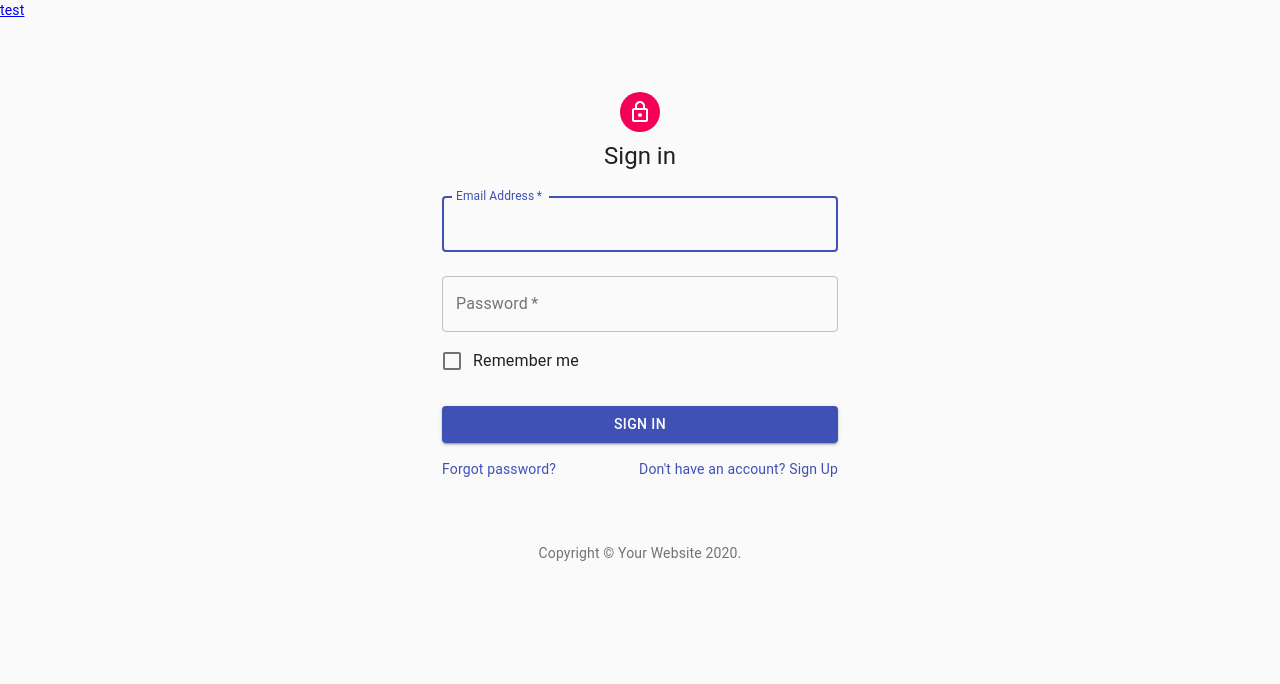
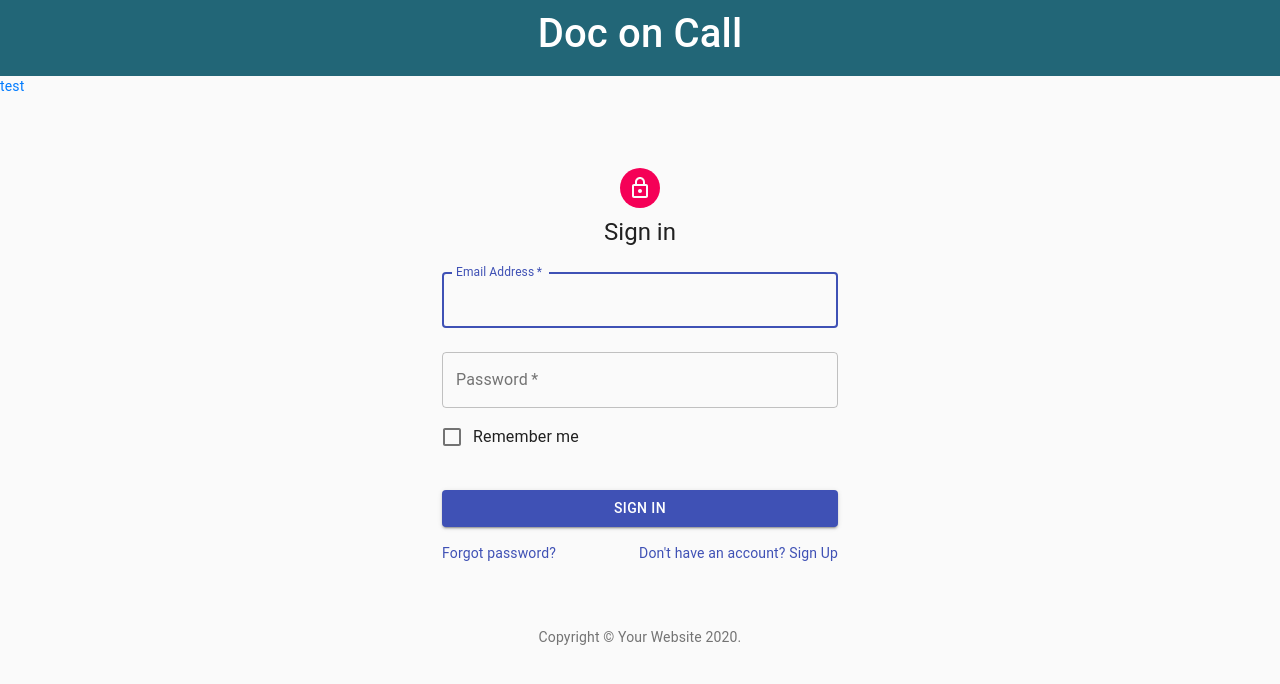
Before and after one commit to ajaysharma2001/Doc-on-Call, a React (Create React App) app in the folder doc-on-call/: page / in a window 1280 px wide. Shown: the top 684 px of the page. Built offline with nearby package versions, Linux system fonts and the light colour scheme; what opentok-react would draw is missing.

Commit message:
header style

```diff
--- a/doc-on-call/src/App.js
+++ b/doc-on-call/src/App.js
@@ -1,7 +1,9 @@
 import React from 'react';
 import './App.css';
 import Login from './Login';
-import VideoPatient from './VideoPatient'
+import VideoPatient from './VideoPatient';
+import Header from './Header';
+import 'bootstrap/dist/css/bootstrap.min.css';
 import config from './config';
 import {
   Switch,
@@ -13,6 +15,8 @@ class App extends React.Component {
 
   render() {
     return (
+      <div>
+        <Header />
         <Router>
         <div>
 
@@ -34,6 +38,8 @@ class App extends React.Component {
 
         </Switch>
       </Router>
+      </div>
+
 
     );
   }
--- a/doc-on-call/src/Header.js
+++ b/doc-on-call/src/Header.js
@@ -1,17 +1,16 @@
 import React from 'react'
-
 
 export default function Header() {
   return (
     <header style ={headerStyle}>
-      <h1>Optimization Application</h1>
+      <h1>Doc on Call</h1>
     </header>
   )
 }
 
 const headerStyle = {
-    background: '#333',
+    background: '#267',
     color: '#fff',
     textAlign: 'center',
-    padding: '10px'
+    padding: '10px',
   }
```
